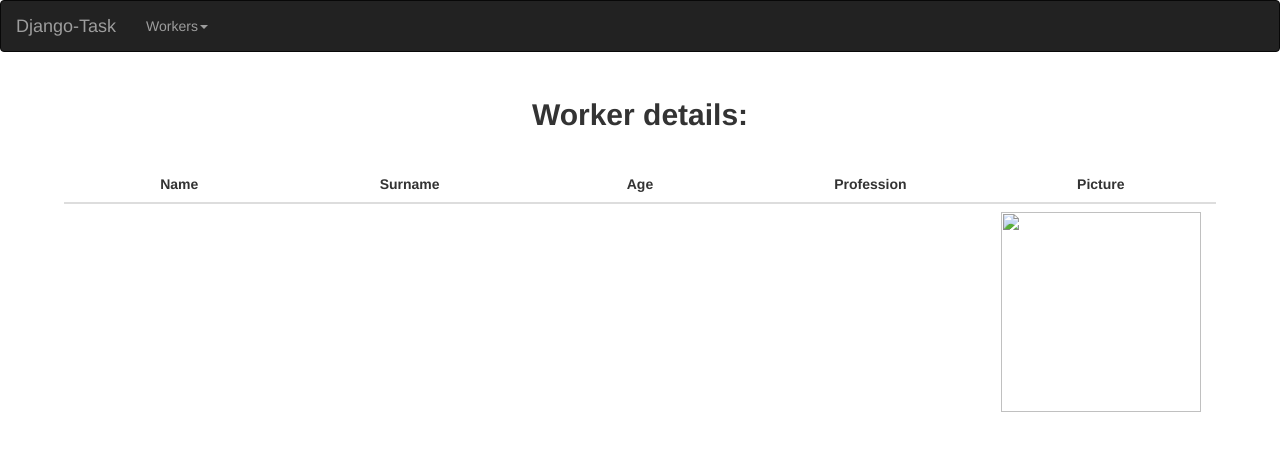
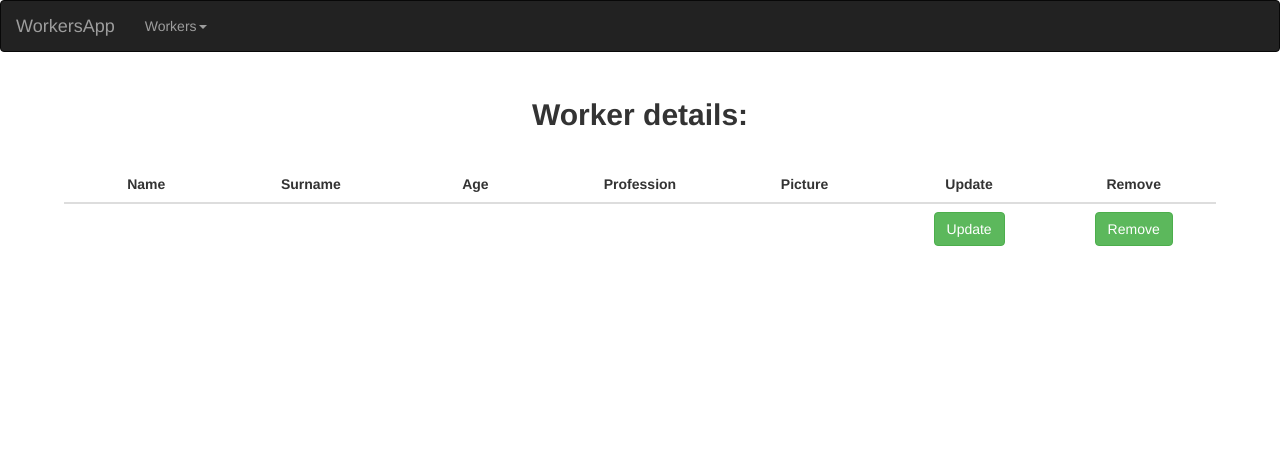
Before and after one commit to MaciejSzulgacz/WorkersApp, a Django app: template templates/WorkersApp/worker_detail.html in a window 1280 px wide. Shown: the top 451 px of the page. Run offline with Django 3.2, Linux system fonts and the light colour scheme; the template is opened without the code that fills it, so the values that code supplies are empty; some libraries are stand-ins or nearby versions.

Commit message:
edit templates

```diff
--- a/static/style.css
+++ b/static/style.css
@@ -27,9 +27,5 @@
     text-align: center;
 }
 
-.buzzFizzColumn{
-    word-wrap: break-word
-}
-
 .downloadCSV{
 }
--- a/templates/WorkersApp/worker_detail.html
+++ b/templates/WorkersApp/worker_detail.html
@@ -11,6 +11,8 @@
                     <th>Age</th>
                     <th>Profession</th>
                     <th>Picture</th>
+                    <th>Update</th>
+                    <th>Remove</th>
                 </tr>
                 </thead>
                 <tbody>
@@ -19,7 +21,17 @@
                     <td>{{ object.surname }}</td>
                     <td>{{ object.age }}</td>
                     <td>{{ object.profession }}</td>
-                    <td><img src="{{ media_url }}{{ img.upload.url }}" width="200" height="200"></td>
+                    <td><img src="{{ media_url }}{{ object.picture.url }}"></td>
+                    <td>
+                        <div class="downloadCSV">
+                            <a class="btn btn-success" href="/update/{{ object.pk }}/">Update</a>
+                        </div>
+                    </td>
+                    <td>
+                        <div class="downloadCSV">
+                            <a class="btn btn-success" href="/delete/{{ object.pk }}/" target="_blank">Remove</a>
+                        </div>
+                    </td>
                 </tr>
                 </tbody>
             </table>
--- a/templates/WorkersApp/worker_list.html
+++ b/templates/WorkersApp/worker_list.html
@@ -2,7 +2,7 @@
 {% block content %}
     <div class="mainDiv">
         <div class="downloadCSV">
-            <a class="btn btn-success" href="{% url 'workers-csv' %}" target="_blank">Download CSV</a>
+            <a class="btn btn-success" href="{% url 'workers-csv' %}" target="_blank">Download report</a>
             <h2>Workers:</h2>
         </div>
         <div class="tableDiv">
@@ -28,7 +28,7 @@
                     <td><img src="{{ object.picture.url }}"></td>
                     <td>
                         <div class="downloadCSV">
-                            <a class="btn btn-success" href="/update/{{ object.pk }}/" target="_blank">Update</a>
+                            <a class="btn btn-success" href="/update/{{ object.pk }}/">Update</a>
                         </div>
                     </td>
                     <td>
--- a/templates/home.html
+++ b/templates/home.html
@@ -6,6 +6,6 @@
         <p align="center">Application by Maciej Szulgacz</p>
     </div>
     <div class="downloadCSV">
-        <p align="center"><a class="btn btn-success" href="{% url 'workers-csv' %}" target="_blank">Download CSV</a></p>
+        <p align="center"><a class="btn btn-success" href="{% url 'workers-csv' %}" target="_blank">Download report</a></p>
     </div>
 {% endblock %}
--- a/templates/index.html
+++ b/templates/index.html
@@ -14,7 +14,7 @@
 <nav class="navbar navbar-inverse">
     <div class="container-fluid">
         <div class="navbar-header">
-            <a class="navbar-brand" href="/">Django-Task</a>
+            <a class="navbar-brand" href="/">WorkersApp</a>
         </div>
         <ul class="nav navbar-nav">
             <li class="dropdown"><a class="dropdown-toggle" data-toggle="dropdown"
```
